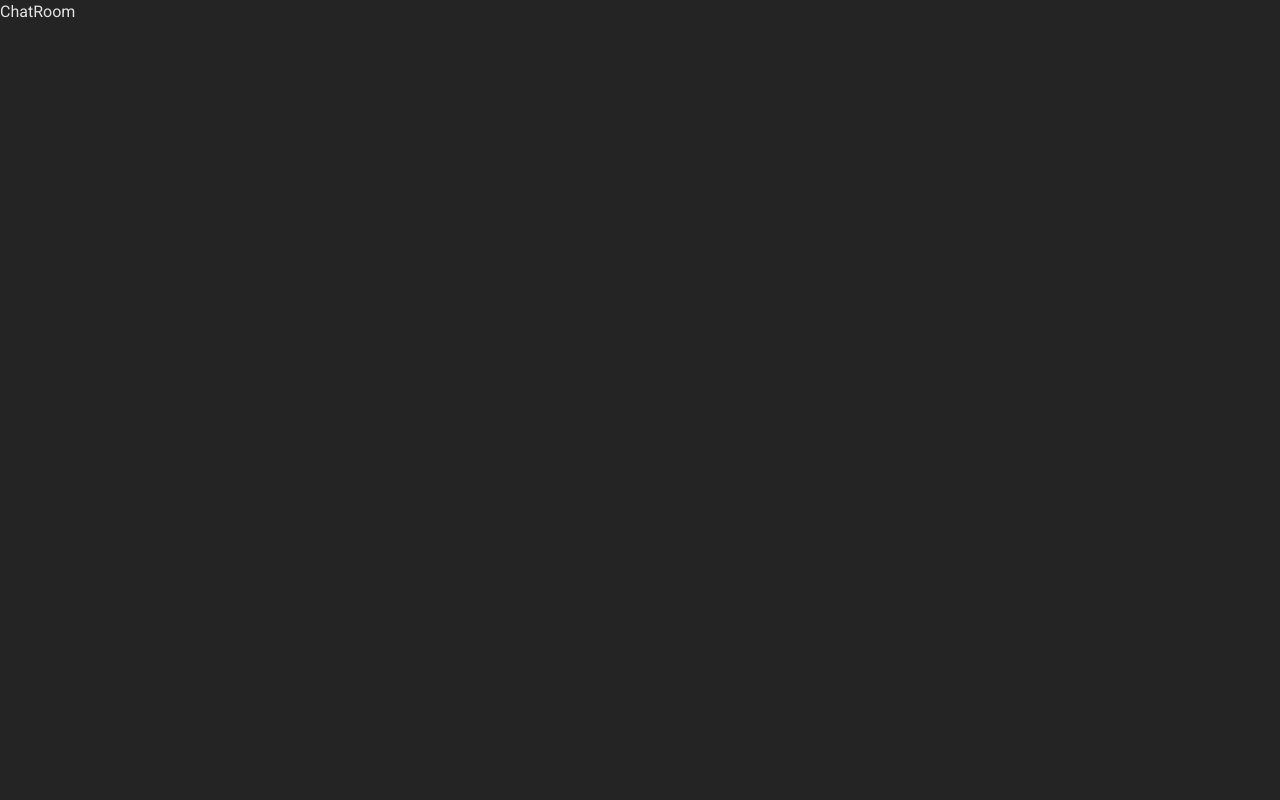
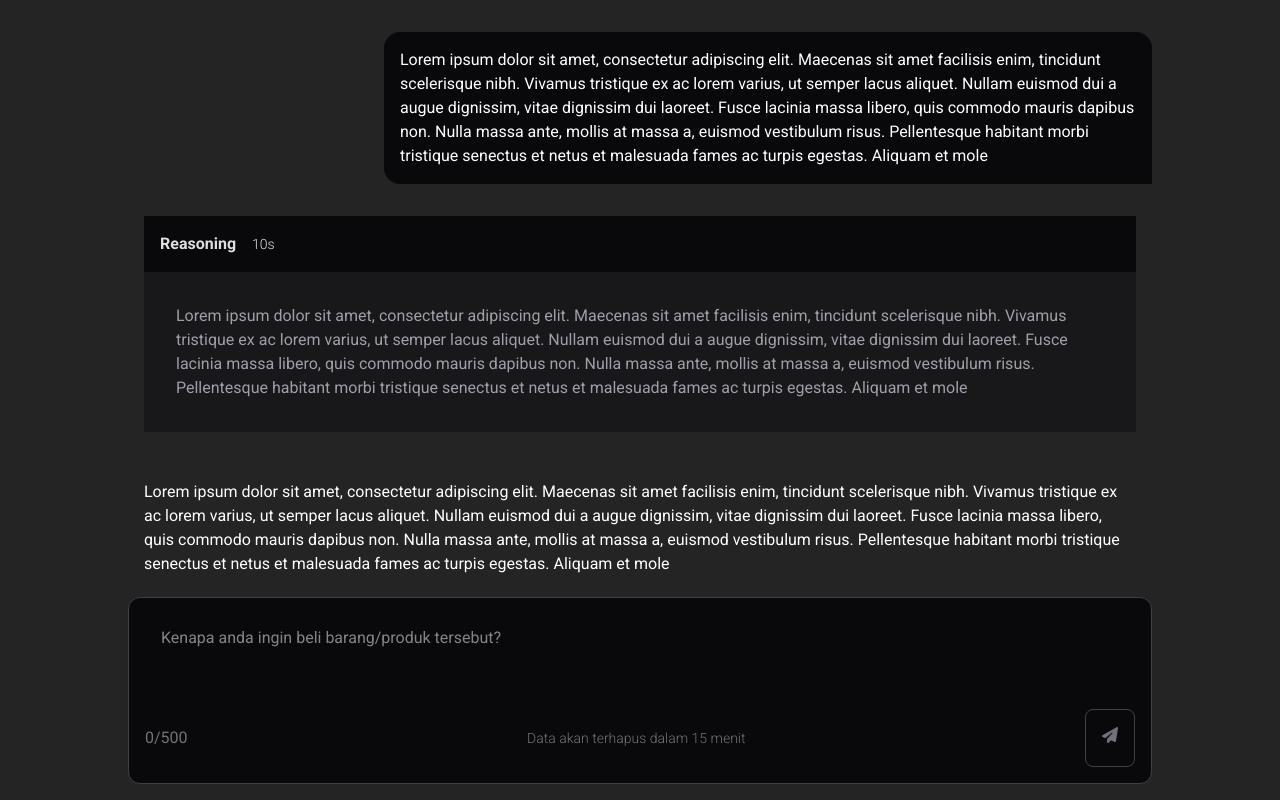
Before and after one commit to lintanganugerah/spending-assistant, a React (Vite) app in the folder frontend/: page /chat/1 in a window 1280 px wide. Built offline with nearby package versions, Linux system fonts and the light colour scheme.

Commit message:
add chat room and its components

```diff
--- /dev/null
+++ b/frontend/src/components/Chat/BubbleChatAI.tsx
@@ -0,0 +1,10 @@
+import { BubbleChatProps } from "../../types/ChatTypes";
+export function BubbleChatAI({ text }: BubbleChatProps) {
+  return (
+    <div className="flex justify-start">
+      <div className=" text-white p-4 rounded-2xl rounded-bl-none break-words">
+        {text}
+      </div>
+    </div>
+  );
+}
--- /dev/null
+++ b/frontend/src/components/Chat/BubbleChatUser.tsx
@@ -0,0 +1,10 @@
+import { BubbleChatProps } from "../../types/ChatTypes";
+export function BubbleChatUser({ text }: BubbleChatProps) {
+  return (
+    <div className="flex justify-end">
+      <div className="bg-zinc-950 text-white p-4 rounded-2xl max-w-9/12 rounded-br-none break-words">
+        {text}
+      </div>
+    </div>
+  );
+}
--- a/frontend/src/components/ChatBox.tsx
+++ b/frontend/src/components/Chat/ChatBox.tsx
@@ -1,18 +1,11 @@
 import { FaPaperPlane } from "react-icons/fa6";
-
-type ChatBoxProps = {
-  MaxWords?: number;
-  TextInformationBottom?: string;
-  PlaceHolderText?: string;
-  value: string;
-  onChange: (value: string) => void;
-  onSubmit: () => void;
-};
+import { ChatBoxProps } from "../../types/ChatTypes";
 
 export function ChatBox({
   MaxWords = 500,
   TextInformationBottom,
   PlaceHolderText = "Kenapa anda ingin beli barang/produk tersebut?",
+  MaxRows = 4,
   value,
   onChange,
   onSubmit,
@@ -24,7 +17,7 @@ export function ChatBox({
         name="purchaseReason"
         id="textareaReason"
         placeholder={PlaceHolderText}
-        rows={4}
+        rows={MaxRows}
         maxLength={MaxWords}
         value={value}
         onChange={(e) => onChange(e.target.value)}
@@ -37,7 +30,7 @@ export function ChatBox({
         <div className="text-zinc-500 text-sm font-light text-center">
           {TextInformationBottom}
         </div>
-        <div className="text-zinc-500 text-base border border-zinc-700 p-4 rounded-lg">
+        <div className="text-zinc-500 text-base border border-zinc-700 p-2 sm:p-4 rounded-lg">
           <button onClick={onSubmit}>
             <FaPaperPlane />
           </button>
--- /dev/null
+++ b/frontend/src/components/Chat/ReasoningBox.tsx
@@ -0,0 +1,15 @@
+import { ReasoningBoxProps } from "../../types/ChatTypes";
+
+export function ReasoningBox({ header, timeElapsed, body }: ReasoningBoxProps) {
+  return (
+    <div className="flex justify-start">
+      <div className="w-full p-4">
+        <div className="bg-zinc-950 font-bold p-4 flex gap-4 items-center">
+          <p>{header}</p>
+          <p className="text-sm font-light">{timeElapsed}s</p>
+        </div>
+        <div className="bg-zinc-900 p-8 text-zinc-400">{body}</div>
+      </div>
+    </div>
+  );
+}
--- a/frontend/src/pages/ChatRoom.tsx
+++ b/frontend/src/pages/ChatRoom.tsx
@@ -1,3 +1,64 @@
+import { BubbleChatAI } from "./../components/Chat/BubbleChatAI";
+import { ReasoningBox } from "./../components/Chat/ReasoningBox";
+import { BubbleChatUser } from "./../components/Chat/BubbleChatUser";
+import { useState } from "react";
+import { ChatBox } from "../components/Chat/ChatBox";
+
 export default function ChatRoom() {
-  return <div>ChatRoom</div>;
+  const [queryChat, setQueryChat] = useState("");
+
+  const onChange = (value: string) => {
+    setQueryChat(value);
+  };
+
+  const onSubmit = () => {
+    //
+  };
+
+  return (
+    <div className="flex flex-col h-screen overflow-y-auto p-4 px-8 xl:px-32">
+      <div className="flex-1 space-y-4 mt-4">
+        <BubbleChatUser
+          text="Lorem ipsum dolor sit amet, consectetur adipiscing elit. Maecenas sit
+        amet facilisis enim, tincidunt scelerisque nibh. Vivamus tristique ex ac
+        lorem varius, ut semper lacus aliquet. Nullam euismod dui a augue
+        dignissim, vitae dignissim dui laoreet. Fusce lacinia massa libero, quis
+        commodo mauris dapibus non. Nulla massa ante, mollis at massa a, euismod
+        vestibulum risus. Pellentesque habitant morbi tristique senectus et
+        netus et malesuada fames ac turpis egestas. Aliquam et mole"
+        />
+
+        <ReasoningBox
+          header="Reasoning"
+          timeElapsed={10}
+          body="Lorem ipsum dolor sit amet, consectetur adipiscing elit. Maecenas sit
+        amet facilisis enim, tincidunt scelerisque nibh. Vivamus tristique ex ac
+        lorem varius, ut semper lacus aliquet. Nullam euismod dui a augue
+        dignissim, vitae dignissim dui laoreet. Fusce lacinia massa libero, quis
+        commodo mauris dapibus non. Nulla massa ante, mollis at massa a, euismod
+        vestibulum risus. Pellentesque habitant morbi tristique senectus et
+        netus et malesuada fames ac turpis egestas. Aliquam et mole"
+        />
+
+        <BubbleChatAI
+          text="Lorem ipsum dolor sit amet, consectetur adipiscing elit. Maecenas sit
+        amet facilisis enim, tincidunt scelerisque nibh. Vivamus tristique ex ac
+        lorem varius, ut semper lacus aliquet. Nullam euismod dui a augue
+        dignissim, vitae dignissim dui laoreet. Fusce lacinia massa libero, quis
+        commodo mauris dapibus non. Nulla massa ante, mollis at massa a, euismod
+        vestibulum risus. Pellentesque habitant morbi tristique senectus et
+        netus et malesuada fames ac turpis egestas. Aliquam et mole"
+        />
+      </div>
+      <div className="sticky bottom-0">
+        <ChatBox
+          value={queryChat}
+          onChange={onChange}
+          onSubmit={onSubmit}
+          MaxRows={2}
+          TextInformationBottom="Data akan terhapus dalam 15 menit"
+        />
+      </div>
+    </div>
+  );
 }
--- a/frontend/src/pages/Home.tsx
+++ b/frontend/src/pages/Home.tsx
@@ -1,7 +1,7 @@
 import { MainPageTitle } from "./../components/MainPageTitle";
 import { InformasiFinansialForm } from "../components/InformasiFinansialForm";
 import { PurchaseFormFields } from "../components/PurchaseFormFields";
-import { ChatBox } from "../components/ChatBox";
+import { ChatBox } from "../components/Chat/ChatBox";
 import { useState } from "react";
 
 export default function Home() {
--- /dev/null
+++ b/frontend/src/types/ChatTypes.ts
@@ -0,0 +1,19 @@
+export type ChatBoxProps = {
+  MaxWords?: number;
+  TextInformationBottom?: string;
+  PlaceHolderText?: string;
+  value: string;
+  MaxRows?: number;
+  onChange: (value: string) => void;
+  onSubmit: () => void;
+};
+
+export type BubbleChatProps = {
+  text: string;
+};
+
+export type ReasoningBoxProps = {
+  header: string;
+  body: string;
+  timeElapsed: number;
+};
```
